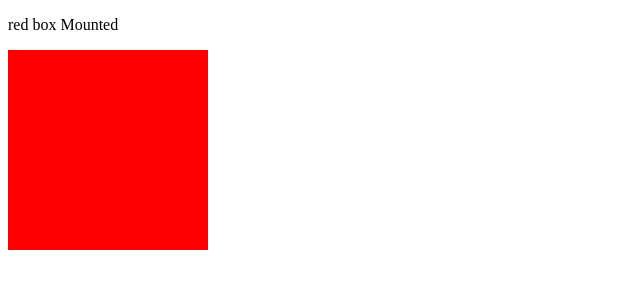
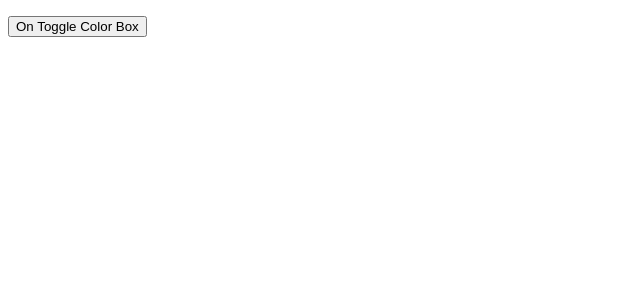
Before and after one commit to aeinmananni/react-use, a React (Vite) app: page / in a window 1280 px wide. Shown: the top 300 px of the page, without its empty margins (0-640 px from the left). Built offline with nearby package versions, Linux system fonts and the light colour scheme.

Commit message:
useUnmount Added

```diff
--- a/src/components/life-sycles/app-lifeCycles.tsx
+++ b/src/components/life-sycles/app-lifeCycles.tsx
@@ -1,5 +1,5 @@
 import { CSSProperties, useState } from "react";
-import { useMount } from "react-use";
+import { useMount, useUnmount } from "react-use";
 
 type ColorBoxProps = {
   backColor?: string;
@@ -18,16 +18,21 @@ const ColorBox = ({ backColor, onMessage }: ColorBoxProps) => {
   useMount(() => {
     onMessage(`${backColorClass} box Mounted`);
   });
+  useUnmount(() => {
+    onMessage(`${backColorClass} box UUNMounted`);
+  });
   return <div style={boxStyle}></div>;
 };
 
 const AppLifeCycles = () => {
   const [message, setMessage] = useState<string>("");
+  const [toggle, setToggle] = useState<boolean>(false);
   return (
     <div>
       <p>{message}</p>
+      <button onClick={() => setToggle((c) => !c)}>On Toggle Color Box</button>
       {/* {<ColorBox onMessage={setMessage} backColor="orange" />} */}
-      {<ColorBox onMessage={setMessage} />}
+      {toggle && <ColorBox onMessage={setMessage} />}
     </div>
   );
 };
```
